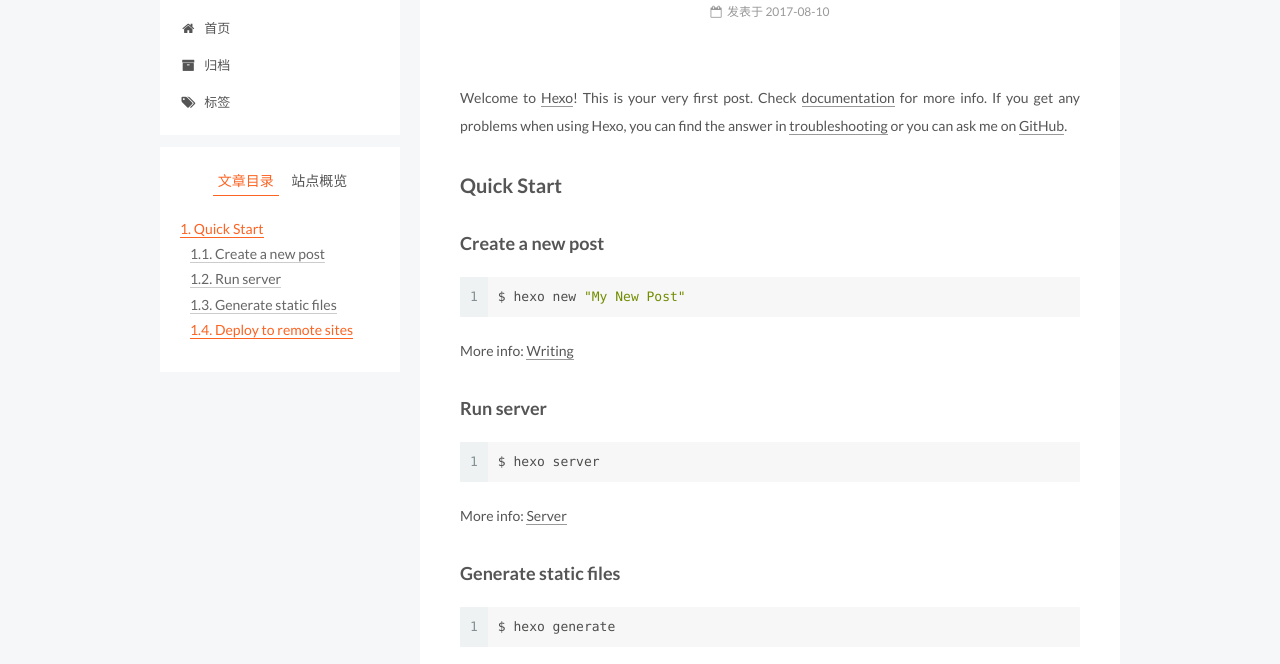
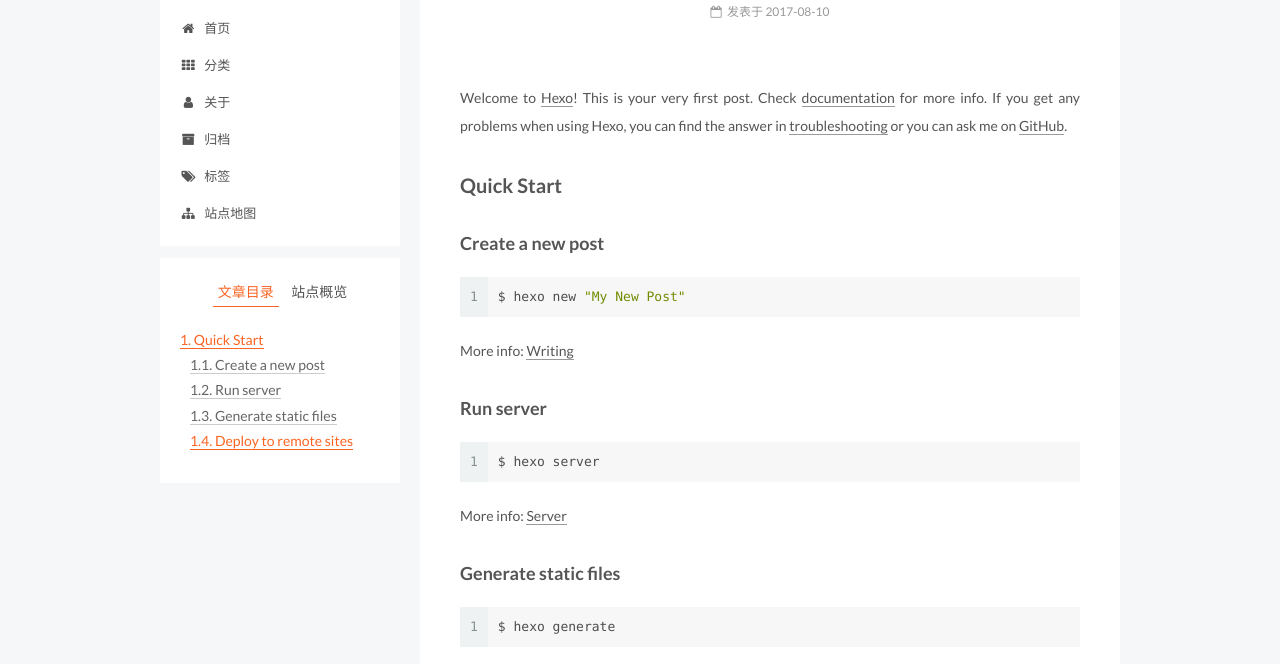
Before and after one commit to Catherinelhl/cbw.github.io, a plain HTML site: page 2017/08/10/hello-world/index.html in a window 1280 px wide. Shown: the part 125-789 px from the top of the page. Drawn offline with Linux system fonts and the light colour scheme.

Commit message:
Site updated: 2017-08-10 16:22:48

```diff
--- a/2017/08/10/hello-world/index.html
+++ b/2017/08/10/hello-world/index.html
@@ -97,7 +97,7 @@
 <meta name="description" content="Welcome to Hexo! This is your very first post. Check documentation for more info. If you get any problems when using Hexo, you can find the answer in troubleshooting or you can ask me on GitHub. Quick">
 <meta property="og:type" content="article">
 <meta property="og:title" content="Hello World">
-<meta property="og:url" content="http://yoursite.com/2017/08/10/hello-world/index.html">
+<meta property="og:url" content="http://xcatherine.cn/2017/08/10/hello-world/index.html">
 <meta property="og:site_name" content="Catherine&#39;s world">
 <meta property="og:description" content="Welcome to Hexo! This is your very first post. Check documentation for more info. If you get any problems when using Hexo, you can find the answer in troubleshooting or you can ask me on GitHub. Quick">
 <meta property="og:locale" content="zh-Hans">
@@ -133,7 +133,7 @@
 
 
 
-  <link rel="canonical" href="http://yoursite.com/2017/08/10/hello-world/"/>
+  <link rel="canonical" href="http://xcatherine.cn/2017/08/10/hello-world/"/>
 
 
 
@@ -214,6 +214,26 @@
         </li>
 
 
+        <li class="menu-item menu-item-categories">
+          <a href="/categories/" rel="section">
+
+              <i class="menu-item-icon fa fa-fw fa-th"></i> <br />
+
+            分类
+          </a>
+        </li>
+
+
+        <li class="menu-item menu-item-about">
+          <a href="/about/" rel="section">
+
+              <i class="menu-item-icon fa fa-fw fa-user"></i> <br />
+
+            关于
+          </a>
+        </li>
+
+
         <li class="menu-item menu-item-archives">
           <a href="/archives/" rel="section">
 
@@ -230,6 +250,16 @@
               <i class="menu-item-icon fa fa-fw fa-tags"></i> <br />
 
             标签
+          </a>
+        </li>
+
+
+        <li class="menu-item menu-item-sitemap">
+          <a href="/sitemap.xml" rel="section">
+
+              <i class="menu-item-icon fa fa-fw fa-sitemap"></i> <br />
+
+            站点地图
           </a>
         </li>
 
@@ -266,7 +296,7 @@
 
 
   <div class="post-block">
-    <link itemprop="mainEntityOfPage" href="http://yoursite.com/2017/08/10/hello-world/">
+    <link itemprop="mainEntityOfPage" href="http://xcatherine.cn/2017/08/10/hello-world/">
 
     <span hidden itemprop="author" itemscope itemtype="http://schema.org/Person">
       <meta itemprop="name" content="Catherine">
```
Also changed, not shown: archives/2017/08/index.html (+32 -2 lines), archives/2017/index.html (+32 -2 lines), archives/index.html (+32 -2 lines), index.html (+33 -3 lines).
